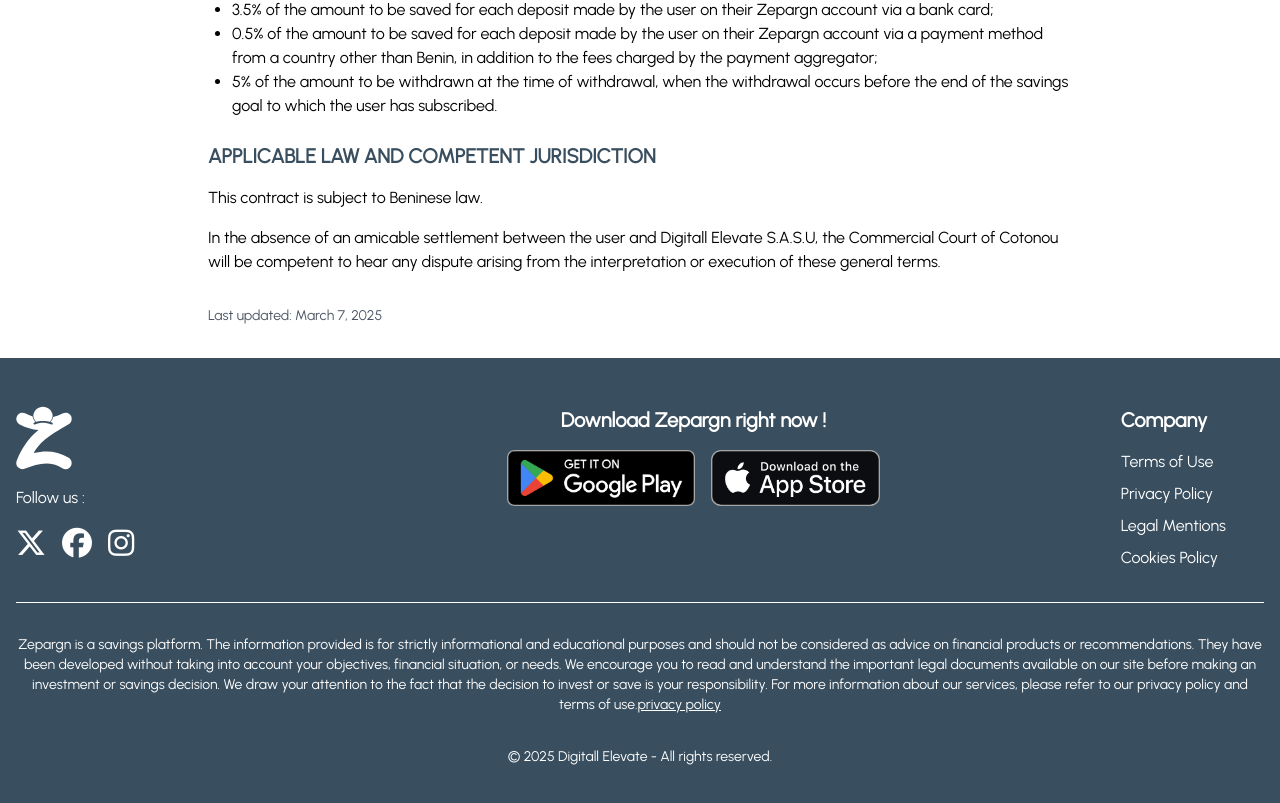
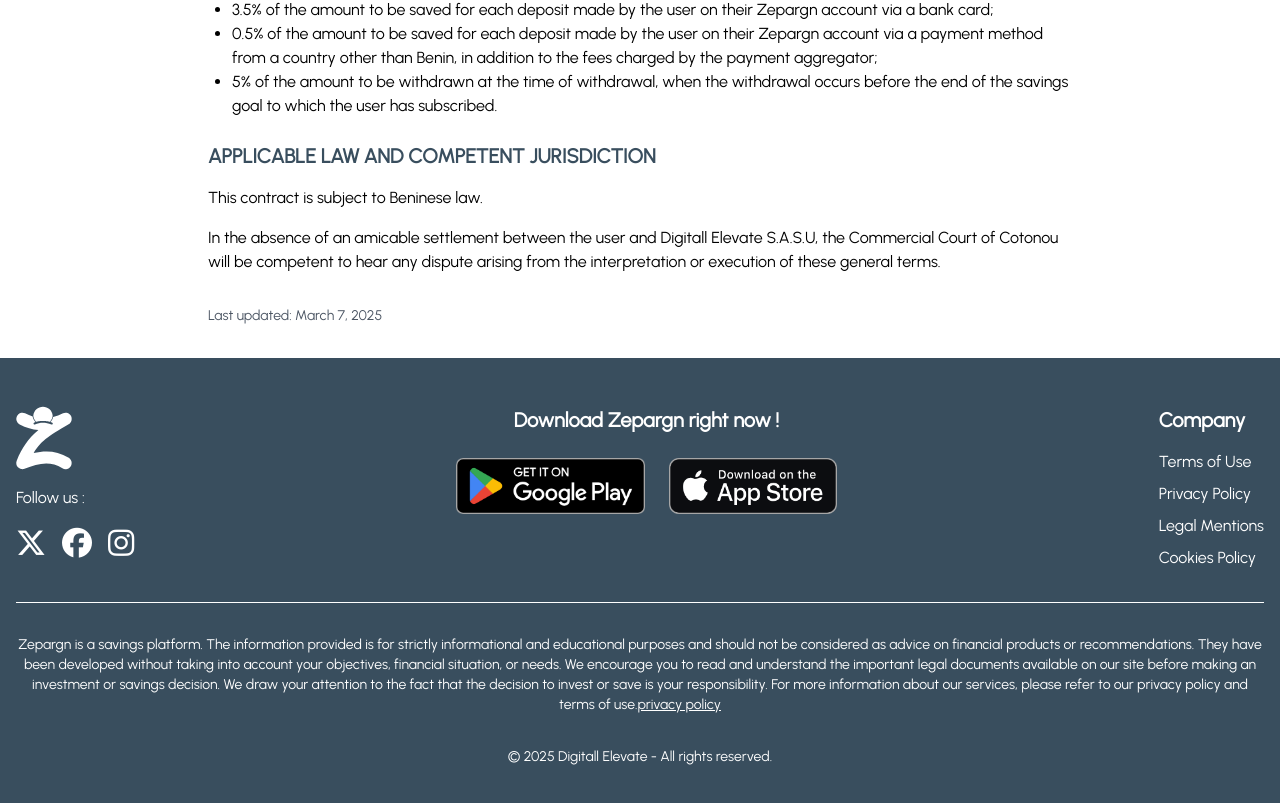
Before and after one commit to runco02X/ze-landing, a React (Vite) app: page /cgu in a window 1280 px wide. Shown: the part 3555-4358 px from the top of the page. Built offline with nearby package versions, Linux system fonts and the light colour scheme.

Commit message:
fix: footer padding

```diff
--- a/src/components/Footer.tsx
+++ b/src/components/Footer.tsx
@@ -9,45 +9,45 @@
     <footer className="bg-[#394E5E] text-white py-12">
       <div className="container mx-auto px-4">
         {/* Main Footer Content */}
-        <div className="grid grid-cols-1 md:grid-cols-12 gap-8 mb-8 justify-items-center">
+        <div className="flex flex-col md:flex-row justify-between items-center md:items-start mb-8">
           {/* Logo & Social Section */}
-
-          <div className="text-center md:text-left md:col-span-3 w-full">
-            <div className="flex justify-center md:justify-start w-full">
+          <div className="text-center md:text-left">
+            <div className="flex justify-center md:justify-start">
               <img src={IconLogo} alt="Zepargn Logo" className="h-16 mb-4" />
             </div>
             <p className="mb-4">{t.footer.followUs}</p>
             <div className="flex space-x-4 justify-center md:justify-start text-3xl">
-              <a href="https://x.com/ZPargn" target="_blank" className="hover:text-gray-300">
+              <a href="https://x.com/ZPargn" target="_blank" className="hover:text-gray-300 transition-colors duration-300">
                 <i className="fa-brands fa-x-twitter"></i>
               </a>
-              <a href="https://www.facebook.com/profile.php?id=61567830901375" target="_blank" className="hover:text-gray-300">
+              <a href="https://www.facebook.com/profile.php?id=61567830901375" target="_blank" className="hover:text-gray-300 transition-colors duration-300">
                 <i className="fa-brands fa-facebook"></i>
               </a>
-              <a href="https://www.instagram.com/zpargn/" target="_blank" className="hover:text-gray-300">
+              <a href="https://www.instagram.com/zpargn/" target="_blank" className="hover:text-gray-300 transition-colors duration-300">
                 <i className="fa-brands fa-instagram"></i>
               </a>
             </div>
           </div>
 
-          <div className="md:col-span-7 items-center justify-center text-center mx-auto w-full">
-            <div className="w-full">
-              <h3 className="text-xl font-semibold mb-4">
+          {/* Download App Section - Centered */}
+          <div className="w-full md:w-2/4 flex justify-center">
+            <div className="text-center">
+              <h3 className="text-xl font-semibold mb-6">
                 {t.footer.downloadApp}
               </h3>
-              <div className="flex space-x-4 justify-center">
-                <a href="https://play.google.com/store/apps/details?id=com.digitalelevate.zepargnmobileapp" target="_blank" rel="noopener noreferrer">
-                  <img src={t.hero.playStore} alt="Google Play Store" className="transform hover:scale-105 transition-transform duration-300 h-12 sm:h-14" />
+              <div className="flex items-center justify-center space-x-6">
+                <a href="https://play.google.com/store/apps/details?id=com.digitalelevate.zepargnmobileapp" target="_blank" rel="noopener noreferrer" className="transform hover:scale-105 transition-all duration-300">
+                  <img src={t.hero.playStore} alt="Google Play Store" className="h-12 sm:h-14" />
                 </a>
-                <a href="https://apps.apple.com/us/app/zepargn/id6474701827?platform=iphone" target="_blank" rel="noopener noreferrer">
-                  <img src={t.hero.appStore} alt="Apple App Store" className="transform hover:scale-105 transition-transform duration-300 h-12 sm:h-14" />
+                <a href="https://apps.apple.com/us/app/zepargn/id6474701827?platform=iphone" target="_blank" rel="noopener noreferrer" className="transform hover:scale-105 transition-all duration-300">
+                  <img src={t.hero.appStore} alt="Apple App Store" className="h-12 sm:h-14" />
                 </a>
               </div>
             </div>
           </div>
 
-
-          <div className="md:col-span-2 md:ml-0 text-center md:text-left">
+          {/* Company Links */}
+          <div className="text-center md:text-left  justify-end items-end">
             <h3 className="text-xl font-semibold mb-4">{t.footer.company}</h3>
             <ul className="space-y-2">
               <li>
@@ -75,7 +75,7 @@
 
         </div>
         {/* Disclaimer Text */}
-        <div className="text-sm border-t border-white pt-8 text-white mb-8">
+        <div className="text-sm border-t border-white  pt-8 text-white mb-8">
           <p className="mb-4 text-center">
             {t.footer.disclaimer.split('politique de confidentialité').map((part: string, i: number) => {
               if (i === 0) {
```
